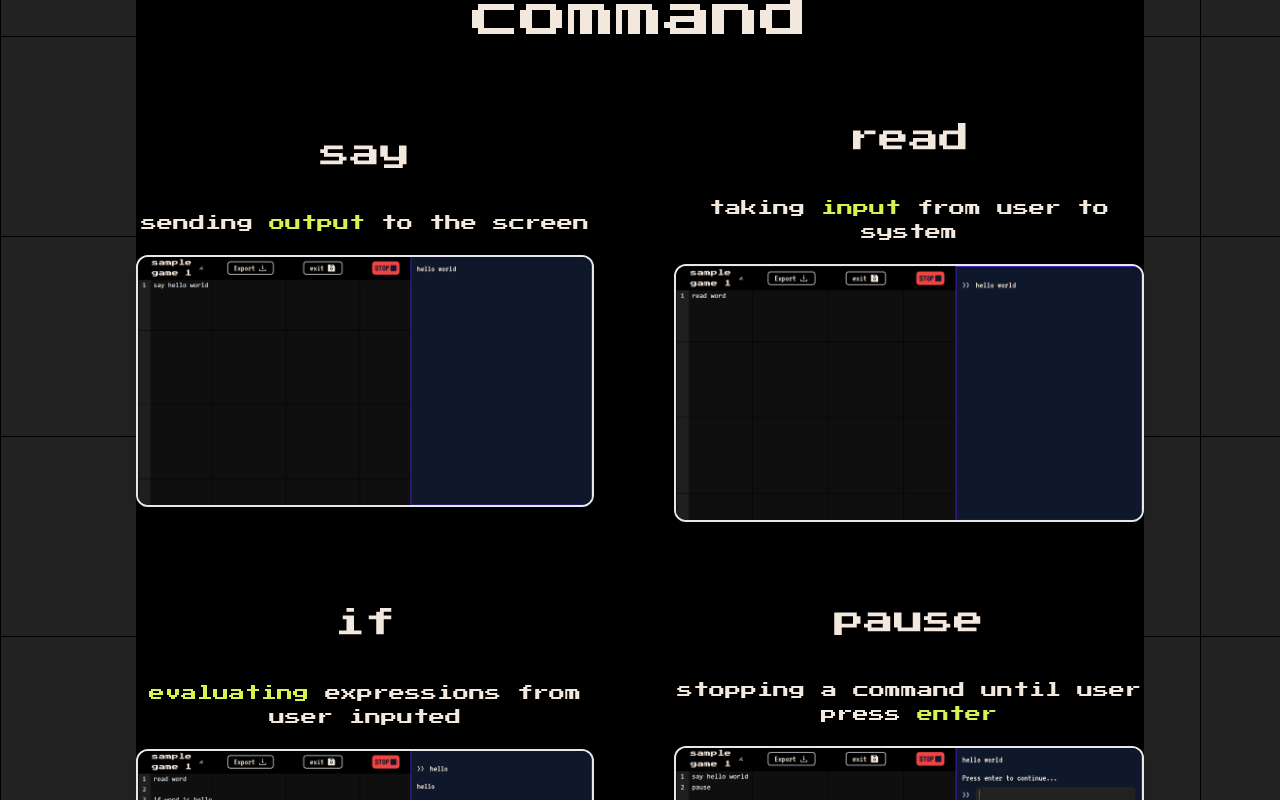
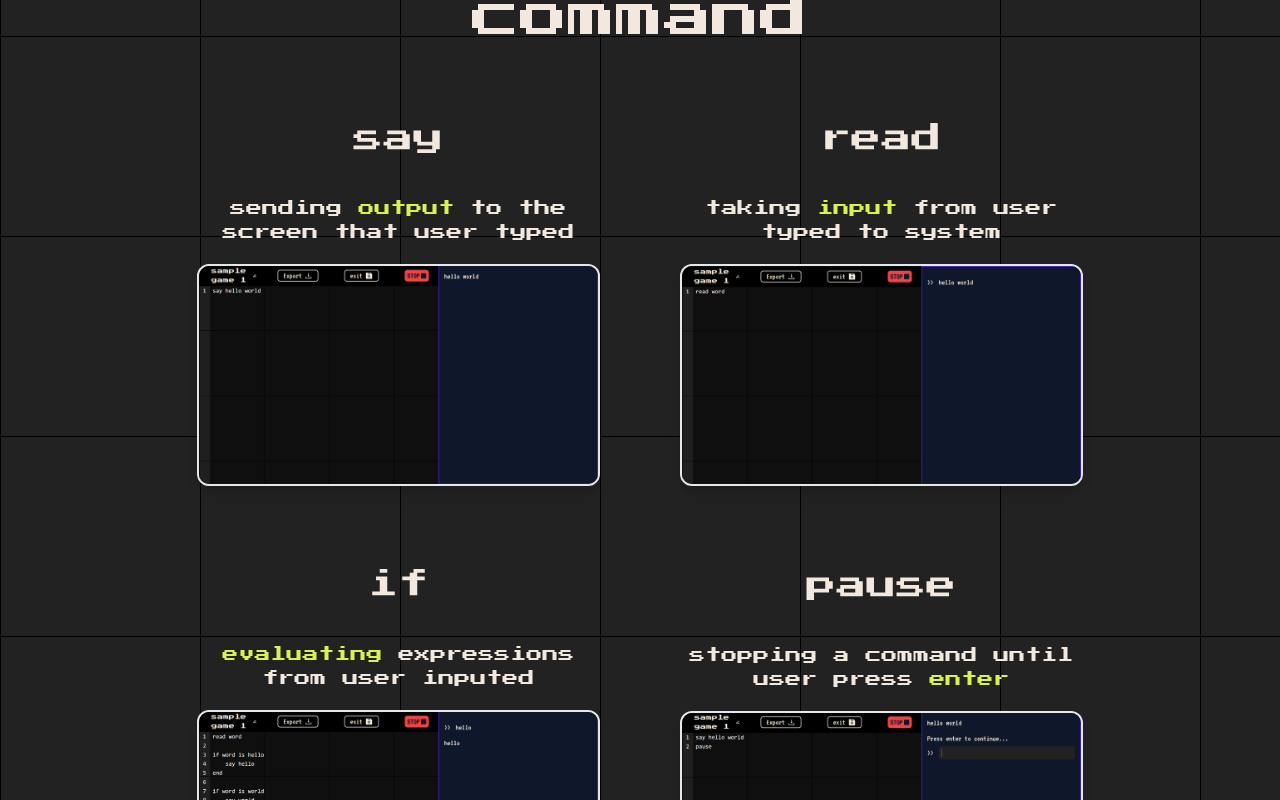
Before and after one commit to pewpewnor/ScriptQuest, a Next.js app: page /howtouse in a window 1280 px wide. Shown: the part 1460-2260 px from the top of the page. Built offline with nearby package versions, Linux system fonts and the light colour scheme.

Commit message:
fix_css_lagi

```diff
--- a/src/app/howtouse/page.tsx
+++ b/src/app/howtouse/page.tsx
@@ -74,13 +74,13 @@ const HowToUse: FC<HowToUseProps> = (props: HowToUseProps) => {
 								/>
 							</div>
 							{/* container */}
-							<div className="flex flex-col bg-black">
+							<div className="flex flex-col">
 								<h1 className="my-20 text-center font-press text-5xl text-clay">
 									command
 								</h1>
 								{/* subcontainer 1 */}
-								<div className="flex flex-col gap-20 font-press text-clay md:flex-row">
-									<div className="md:items-left md:justify-left flex flex-col items-center justify-center">
+								<div className="flex flex-col gap-20 font-press text-clay lg:flex-row items-center justify-center">
+									<div className="md:items-left md:justify-left flex flex-col items-center justify-center lg:w-2/5">
 										<h2 className="mb-10 text-center text-3xl md:text-left">
 											say
 										</h2>
@@ -89,7 +89,7 @@ const HowToUse: FC<HowToUseProps> = (props: HowToUseProps) => {
 											<span className="text-lime">
 												output
 											</span>{" "}
-											to the screen
+											to the screen that user typed
 										</p>
 										<Image
 											src="/samplesay.png"
@@ -99,7 +99,7 @@ const HowToUse: FC<HowToUseProps> = (props: HowToUseProps) => {
 											alt="hero"
 										/>
 									</div>
-									<div className="md:items-left justify-left flex flex-col items-center justify-center">
+									<div className="md:items-left justify-left flex flex-col items-center justify-center lg:w-2/5">
 										<h2 className="mb-10 text-center text-3xl md:text-left">
 											read
 										</h2>
@@ -108,7 +108,7 @@ const HowToUse: FC<HowToUseProps> = (props: HowToUseProps) => {
 											<span className="text-lime">
 												input
 											</span>{" "}
-											from user to system
+											from user typed to system
 										</p>
 										<Image
 											src="/sampleread.png"
@@ -120,8 +120,8 @@ const HowToUse: FC<HowToUseProps> = (props: HowToUseProps) => {
 									</div>
 								</div>
 								{/* subcontainer 2 */}
-								<div className="mt-20 flex flex-col gap-20 font-press text-clay md:flex-row">
-									<div className="md:items-left md:justify-left flex flex-col items-center justify-center">
+								<div className="flex flex-col gap-20 font-press text-clay lg:flex-row items-center justify-center mt-20">
+									<div className="md:items-left md:justify-left flex flex-col items-center justify-center lg:w-2/5">
 										<h2 className="mb-10 text-center text-3xl md:text-left">
 											if
 										</h2>
@@ -139,7 +139,7 @@ const HowToUse: FC<HowToUseProps> = (props: HowToUseProps) => {
 											alt="hero"
 										/>
 									</div>
-									<div className="md:items-left justify-left flex flex-col items-center justify-center">
+									<div className="md:items-left justify-left flex flex-col items-center justify-center lg:w-2/5">
 										<h2 className="mb-10 text-center text-3xl md:text-left">
 											pause
 										</h2>
--- a/src/app/page.tsx
+++ b/src/app/page.tsx
@@ -14,7 +14,7 @@ const WelcomePage: FC<WelcomePageProps> = (props: WelcomePageProps) => {
 				{/* Hero */}
 				<div className="paper-grid flex flex-col items-center justify-center gap-10 bg-dark px-8 py-28 md:px-16  lg:flex-row halfxl:flex-row halfxl:gap-0">
 					<div className="flex w-full flex-col items-center justify-center gap-10 px-0 sm:px-6 md:w-2/3 halfxl:w-full">
-						<p className="sm:ml-2/6 w-full text-center font-press text-lime sm:text-left md:ml-10 md:ml-5 md:text-left">
+						<p className="sm:ml-2/6 w-full text-center font-press text-lime sm:text-left md:ml-5 xl:ml-20 md:text-left">
 							LET&apos;S LEARN HOW TO
 						</p>
 						<div className="flex flex-col gap-8 font-press text-3xl sm:text-4xl halfxl:text-5xl">
```
